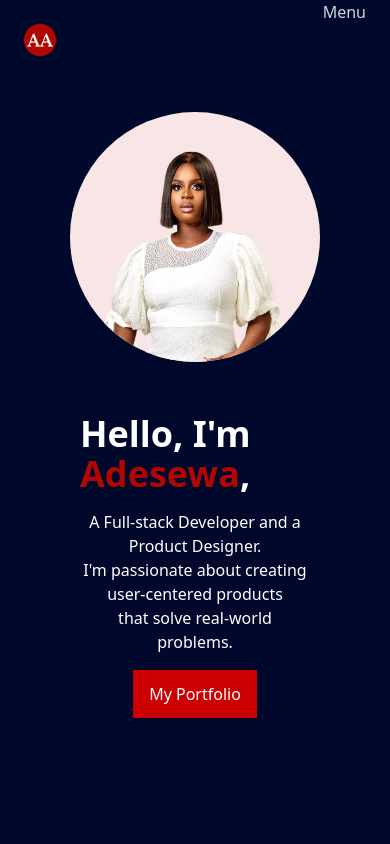
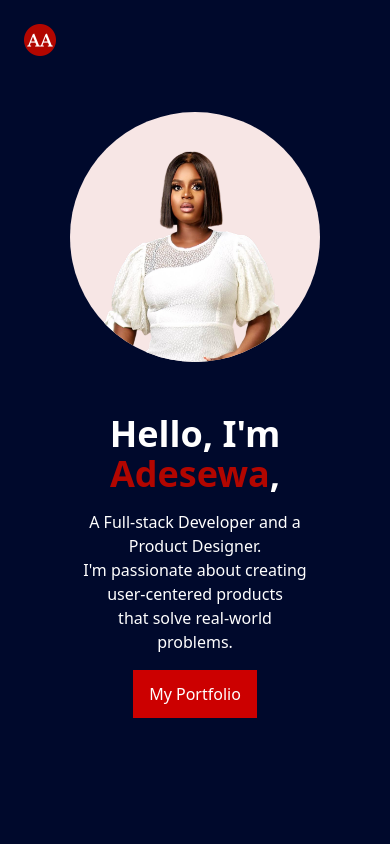
Before and after one commit to Tifebaris/6B3-WK7, a website: page index.html in a window 390 px wide. Shown: the top 844 px of the page. Drawn offline with Linux system fonts and the light colour scheme.

Commit message:
feat:create for my portfolio

```diff
--- a/index.html
+++ b/index.html
@@ -34,7 +34,7 @@
                     </div>
                     <div class="md:hidden">
                       <button type="button" class="text-gray-300 hover:text-white focus:outline-none focus:text-white">
-                        Menu
+                        <!-- Menu -->
                       </button>
 
               </nav>
@@ -48,7 +48,7 @@
 
         <div>
             <div class="flex flex-col justify-center items-center md:items-start  h-screen mx-20">
-                <h1 class=" text-white font-semibold text-4xl   md:text-white md:font-semibold  md:mt-4">Hello, I'm <span class="text-[#b20600]">Adesewa</span>,</h1>
+                <h1 class=" text-white font-semibold text-4xl text-center md:text-left   md:text-white md:font-semibold  md:mt-4">Hello, I'm <span class="text-[#b20600]">Adesewa</span>,</h1>
                 <p class="text-white font-normal mt-4 text-center md:text-left">A Full-stack Developer and a Product Designer. <br>
                   I'm passionate about creating user-centered products <br> that solve real-world problems.</p>
                   <button class="text-white bg-[#c00] py-3 px-4 mt-4 hover:bg-[#900] transition duration-500">My Portfolio</button>
```
Also changed, not shown: dist/output.css.
